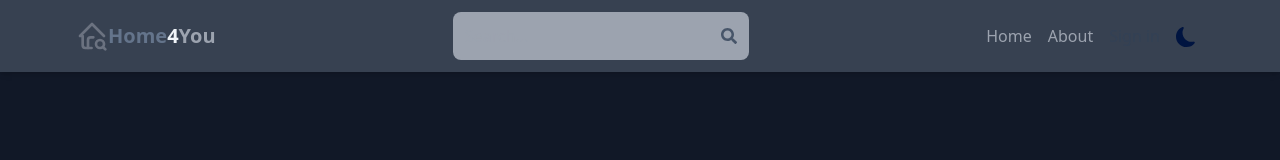
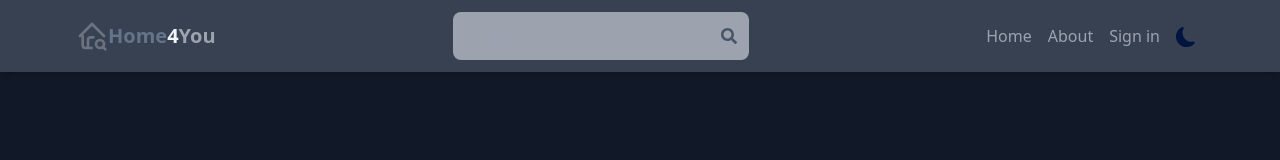
Before and after one commit to Chuuch/MERN-Stack-Real-Estate, a React (Vite) app in the folder client/: page / in a window 1280 px wide. Shown: the top 160 px of the page. Built offline with nearby package versions, Linux system fonts and the light colour scheme; no server answers.

Commit message:
removed unnecessary git file & fixed text color for sign-in in header

```diff
--- a/client/src/components/Header/Header.jsx
+++ b/client/src/components/Header/Header.jsx
@@ -45,7 +45,7 @@ const Header = () => {
 					<input
 						type="text"
 						placeholder="Search..."
-						className="bg-transparent focus:outline-none w-24 sm:w-64"
+						className="bg-transparent dark:text-slate-800 focus:outline-none w-24 sm:w-64"
 						value={searchTerm}
 						onChange={(e) => setSearchTerm(e.target.value)}
 					/>
@@ -71,7 +71,7 @@ const Header = () => {
 						src={currentUser.avatar}
 						alt=""/>
 					) : (
-						<li className="text-slate-700 hover:underline">Sign in</li>
+						<li className="text-slate-700 dark:text-gray-400 hover:underline">Sign in</li>
 					)}
 					</Link>
 					<DarkModeToggle />
```
Also changed, not shown: 1 other file (tests, documents, lock files or other folders).
